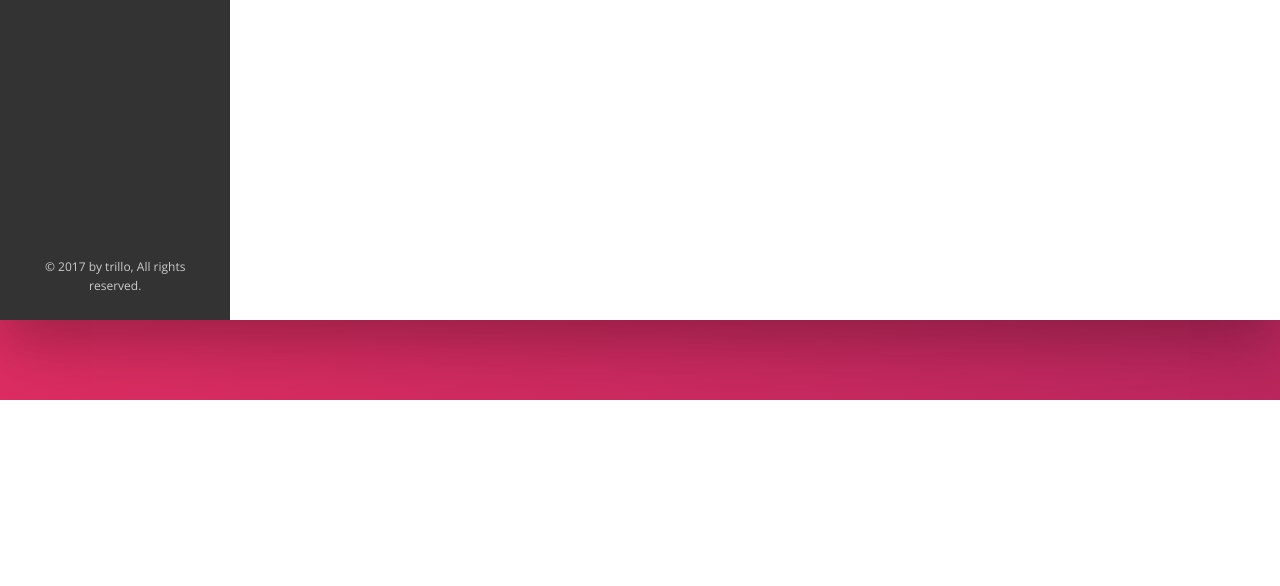
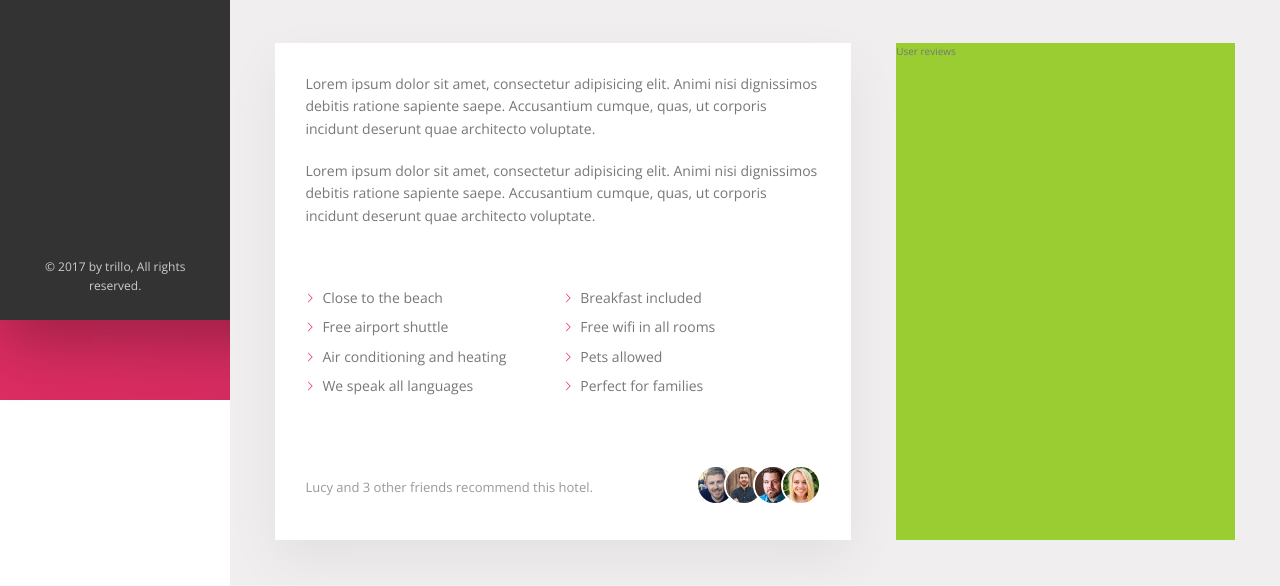
Before and after one commit to Royalchampion/Trillo, a website: page index.html in a window 1280 px wide. Shown: the part 630-1216 px from the top of the page. Before the commit the page ends 1030 px from the top, so only its background shows below. Drawn offline with nearby package versions, Linux system fonts and the light colour scheme.

Commit message:
Add the description

```diff
--- a/index.html
+++ b/index.html
@@ -139,6 +139,43 @@
                             <div class="overview__rating-count">429 votes</div>
                         </div>
                     </div>
+
+                    <div class="detail">
+                        <div class="description">
+                            <p class="paragraph">
+                                Lorem ipsum dolor sit amet, consectetur adipisicing elit. Animi nisi dignissimos debitis ratione sapiente saepe. Accusantium cumque, quas, ut corporis incidunt deserunt quae architecto voluptate.
+                            </p>
+
+                            <p class="paragraph">
+                                Lorem ipsum dolor sit amet, consectetur adipisicing elit. Animi nisi dignissimos debitis ratione sapiente saepe. Accusantium cumque, quas, ut corporis incidunt deserunt quae architecto voluptate.
+                            </p>
+                            <ul class="list">
+                                <li class="list__items">Close to the beach</li>
+                                <li class="list__items">Breakfast included</li>
+                                <li class="list__items">Free airport shuttle</li>
+                                <li class="list__items">Free wifi in all rooms</li>
+                                <li class="list__items">Air conditioning and heating</li>
+                                <li class="list__items">Pets allowed</li>
+                                <li class="list__items">We speak all languages</li>
+                                <li class="list__items">Perfect for families</li>
+                            </ul>
+                            <div class="recommend">
+                                <p class="recommend__count">
+                                    Lucy and 3 other friends recommend this hotel.
+                                </p>
+                                <div class="recommend__friends">
+                                    <img src="img/user-3.jpg" alt="Friend 1" class="recommend__photo">
+                                    <img src="img/user-4.jpg" alt="Friend 2" class="recommend__photo">
+                                    <img src="img/user-5.jpg" alt="Friend 3" class="recommend__photo">
+                                    <img src="img/user-6.jpg" alt="Friend 4" class="recommend__photo">
+                                </div>
+                            </div>
+                        </div>
+
+                        <div class="user-reviews">
+                            User reviews
+                        </div>
+                    </div>
                 </main>
             </div>
         </div>
--- a/sass/_component.scss
+++ b/sass/_component.scss
@@ -301,3 +301,67 @@
         box-shadow: none;
     }
 }
+
+.paragraph:not(:last-of-type) {
+    margin-bottom: 2rem;
+}
+
+.list {
+    list-style: none;
+    margin: 3rem 0;
+    padding: 3rem 0;
+
+    // This code snippet helps to divide and put the whole list content in two different parts
+    display: flex;
+    flex-wrap: wrap;
+
+    &__items {
+        // The below part helps to set up 50% width of the list items
+        flex: 0 0 50%;
+        margin-bottom: .7rem;
+    }
+
+    // This is how we put that arrow marking svg element before list items
+    &__items::before {
+        content: "";
+        display: inline-block;
+        height: 1rem;
+        width: 1rem;
+        margin-right: .7rem;
+
+        // Old-browser
+        // background-image: url(../img/chevron-thin-right.svg);
+        // background-position: cover;
+
+        // Latest browser
+        background-color: var(--color-primary);
+        -webkit-mask-image: url(../img/chevron-thin-right.svg);
+        -webkit-mask-size: cover;
+    }
+}
+
+.recommend {
+    font-size: 1.3rem;
+    color: var(--color-grey-dark-3);
+    display: flex;
+    align-items: center;
+
+    &__count {
+        margin-right: auto;
+    }
+
+    &__friends {
+
+    }
+
+    &__photo {
+        height: 4rem;
+        width: 4rem;
+        border-radius: 50%;
+        border: 2px solid #fff;
+
+        &:not(:last-child) {
+            margin-right: -1.5rem;
+        }
+    }
+}
--- a/sass/_layout.scss
+++ b/sass/_layout.scss
@@ -48,3 +48,24 @@
     // 2. Child flex property.
     flex: 1;
 }
+
+.detail {
+    display: flex;
+    padding: 4.5rem;
+    background-color: var(--color-grey-light-3);
+    border-bottom: 1px solid var(--color-grey-light-2);
+}
+
+.description {
+    font-size: 1.4rem;
+    background-color: #fff;
+    box-shadow: 0 2rem 5rem rgba(0,0,0,0.06);
+    padding: 3rem;
+    flex: 0 0 60%;
+    margin-right: 4.5rem;
+}
+
+.user-reviews {
+    background-color: yellowgreen;
+    flex: 1;
+}
```
Also changed, not shown: css/style.css.
